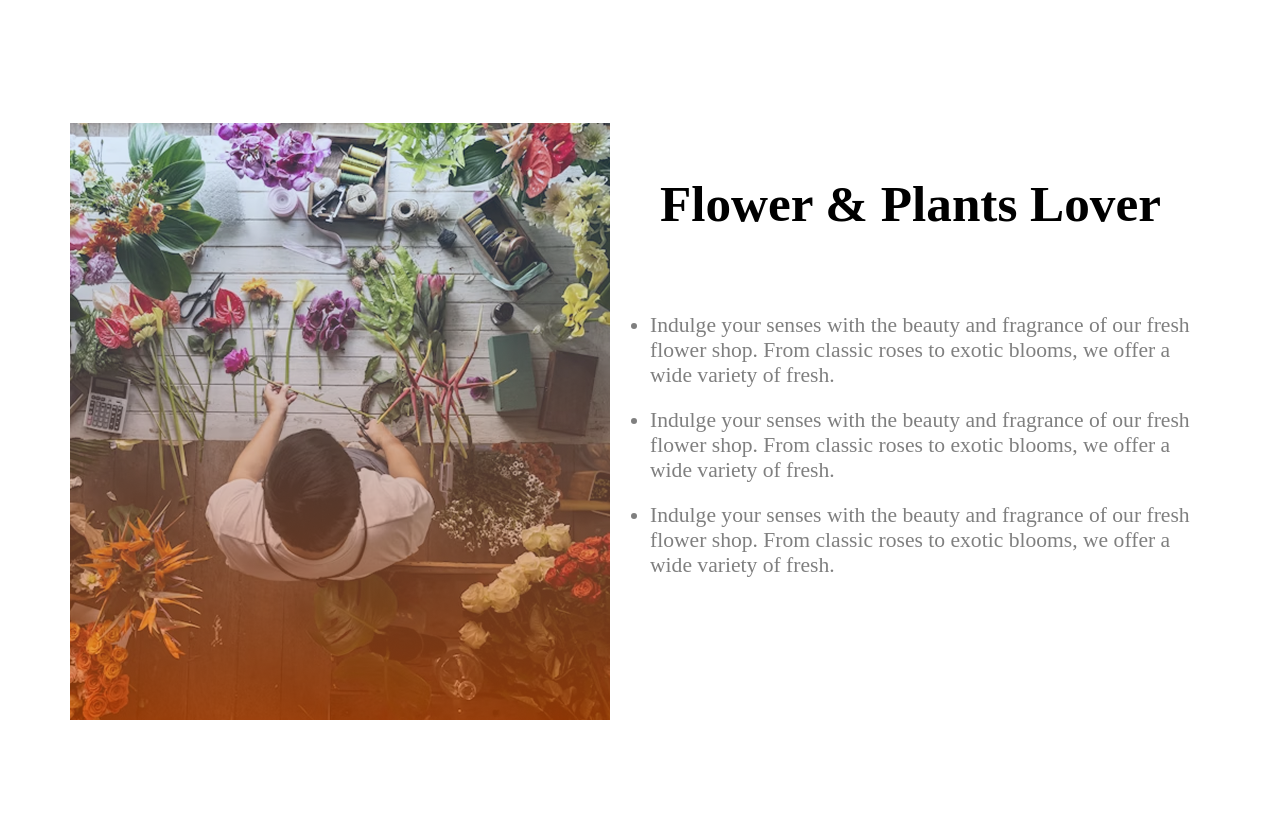
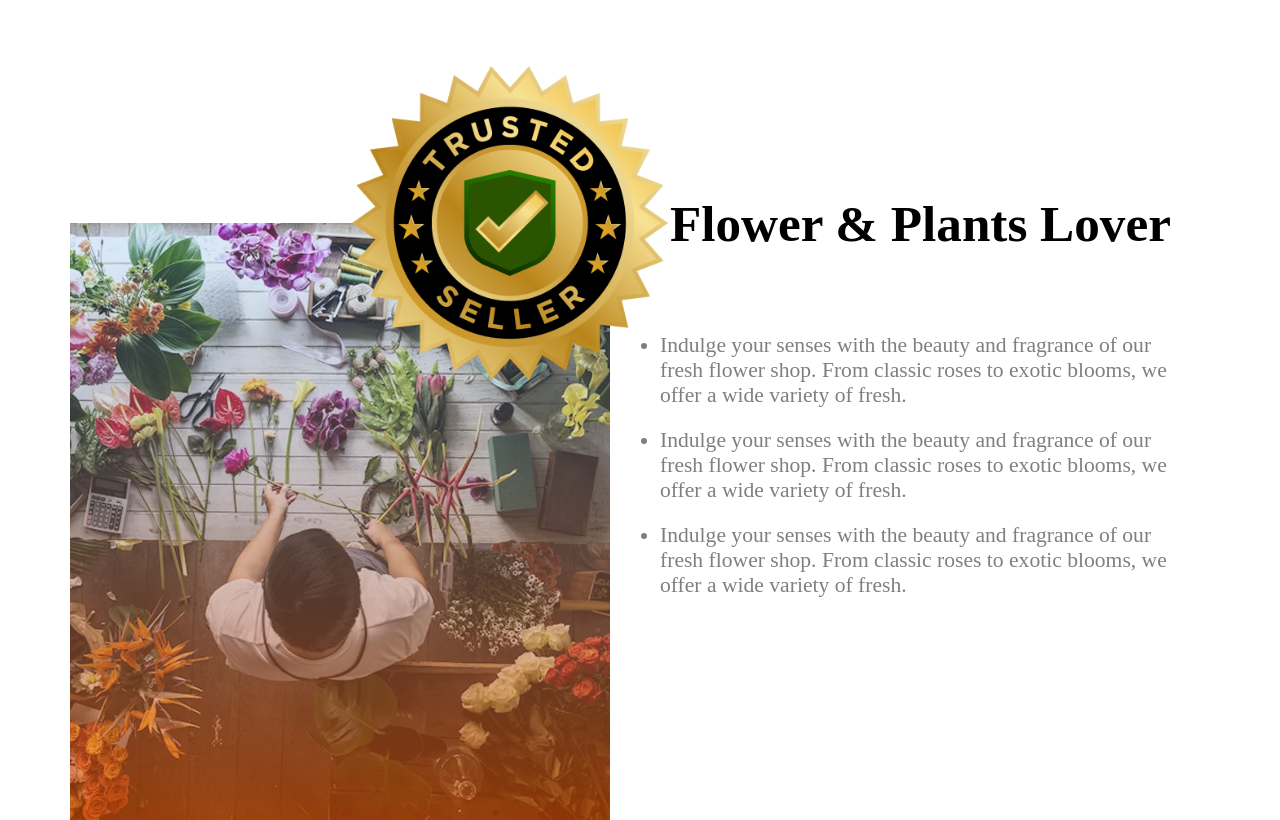
Before and after one commit to coderamitdey/responsive-flowers, a plain HTML site: page index.html in a window 1280 px wide. Shown: the part 2484-3304 px from the top of the page. Drawn offline with Linux system fonts and the light colour scheme.

Commit message:
added badge successfully

```diff
--- a/index.html
+++ b/index.html
@@ -96,11 +96,12 @@
 
         </section class="flower-lovers">
         <div class="flowers-lover display-flex">
-        <div>
-         <img src="assets/flower-store.png" alt="">
+        <div class="third">
+         <img class="relative" src="assets/flower-store.png" alt="">
+         <img class="badge" src="assets/trusted-badge.png" alt="">
         </div>
 
-        <div>
+        <div class="love">
             <h3 class="lover-title">Flower & Plants Lover</h3>
             <div class="plant-lovers banner-description">
 
--- a/styles/responsive.css
+++ b/styles/responsive.css
@@ -116,9 +116,29 @@ main{
     width: 100%;
     height: 520px;
 }
+.flowers-lover{
+    width: 100%;
+}
+.third{
+    padding-bottom: 120px;
+    margin-top: 100px;
+}
 .flower{
     gap: 60px;
     margin-bottom: 20px;
+}
+.love{
+    margin-left: 90px;
+    padding: 20px;
+}
+.badge{
+    position: relative;
+    margin-top: -50%;
+    margin-left: 50%;
+    width: 440px;
+}
+.relative{
+    position: absolute;
 }
 
 
@@ -186,12 +206,12 @@ main{
         display: grid;
         grid-template-columns: repeat(2,1fr);
         gap: 10px;
-        margin: 0 auto;
+        margin: 50px 10px 50px;
      }
      .banner{
         flex-direction: column-reverse;
         flex-wrap: wrap;
-        margin-right: 20px;
+        margin-right: 100px;
      }
      .banner-image{
         width: 100%;
@@ -201,6 +221,7 @@ main{
      }
      .flowers-lover{
         flex-direction: column;
+        gap: 200px;
      }
      .flowers-lover img{
         width: 100%;
@@ -214,4 +235,14 @@ main{
      .first{
         margin-bottom: auto;
      }
+     .love{
+        margin-top: 50px;
+        margin-left: 10px;
+     }
+     .relative{
+        width: 100%;
+     }
+     .badge{
+        display: none;
+     }
 }
```
